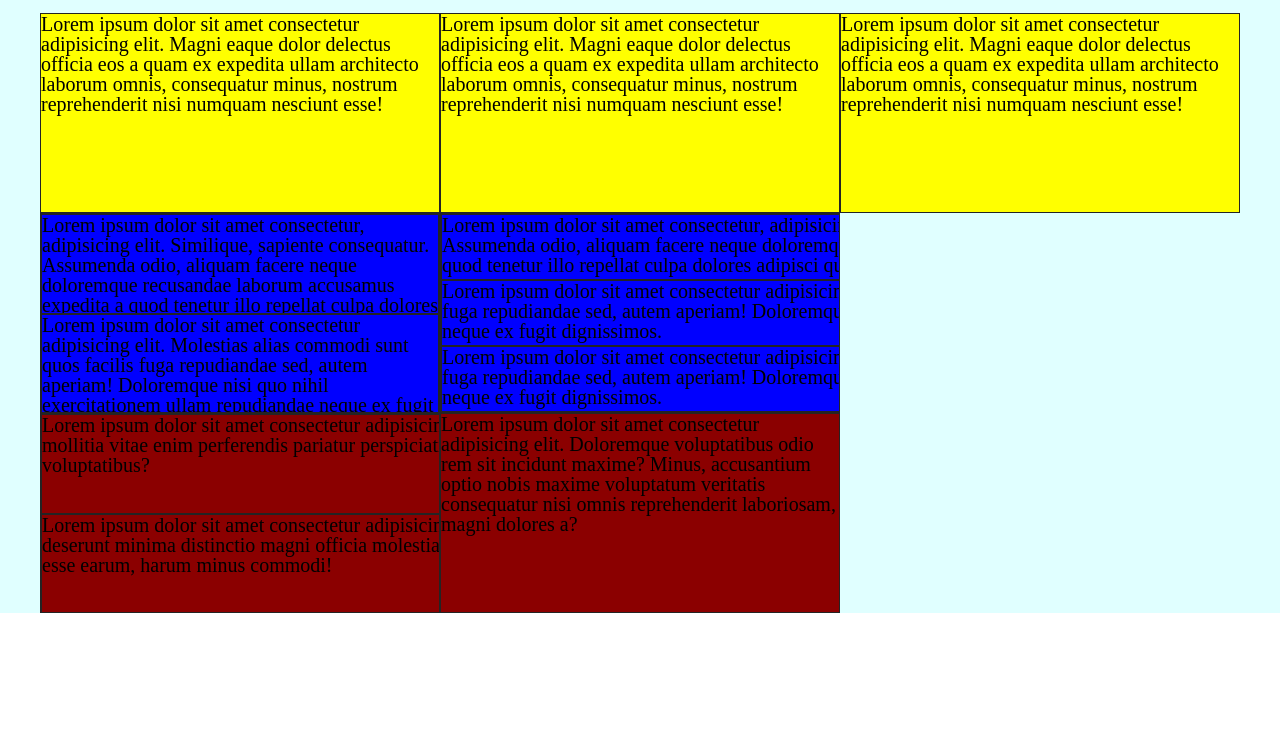
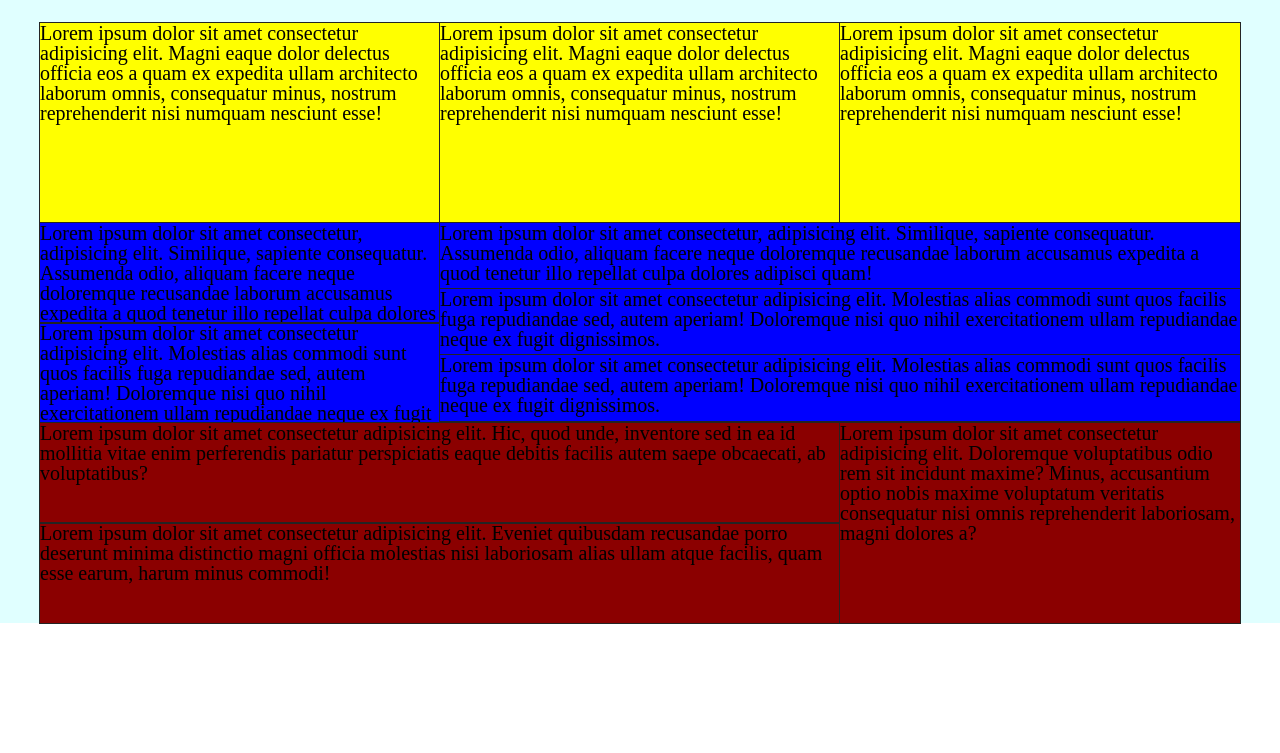
Before and after one commit to Egor313/Floats, a plain HTML site: page index.html in a window 1280 px wide. Shown: the part 47-800 px from the top of the page. Drawn offline with Linux system fonts and the light colour scheme.

Commit message:
fixed last bugs

```diff
--- a/css/style.css
+++ b/css/style.css
@@ -15,8 +15,9 @@
 .header a {
     color: inherit;
     text-decoration: none;
-    font-size: 20px;
+    font-size: 30px;
     font-weight: 700;
+
 }
 
 /* _____________________________________________ */
@@ -41,9 +42,10 @@
     height: 200px;
     vertical-align: top;
     overflow: hidden;
-    border: 1px solid #242424;
+    outline: 1px solid #242424;
     font-size: 20px;
     background: yellow;
+
 
 }
 
@@ -51,7 +53,7 @@
     height: 100px;
     vertical-align: top;
     overflow: hidden;
-    border: 1px solid #242424;
+    outline: 1px solid #242424;
     font-size: 20px;
     background: blue;
 }
@@ -59,17 +61,17 @@
 
  .child > .child-second {
     display: inline-block;
-    height: 66px;
-    border: 1px solid #242424;
+    outline: 1px solid #242424;
     font-size: 20px;
     background: blue;
+    height: 66px;
 }
 
 .child-3 {
-
+    height: 100px;
     vertical-align: top;
     overflow: hidden;
-    border: 1px solid #242424;
+    outline: 1px solid #242424;
     font-size: 20px;
     background: darkred;
 }
@@ -79,6 +81,20 @@
     vertical-align: top;
     overflow: hidden;
 }
+
+.box-two > div + div {
+    width: 800px;
+}
+
+.third-box > div {
+    width: 800px;
+
+}
+
+.third-box > div + div {
+    width: 400px;
+}
+
 /*
 .child > .child-third {
 
--- a/index.html
+++ b/index.html
@@ -35,7 +35,7 @@
           </div>
         </div>
 
-        <div class="parent">
+        <div class="parent box-two">
           <div class="child">
             <div class="child-2">
               Lorem ipsum dolor sit amet consectetur, adipisicing elit.
@@ -53,21 +53,21 @@
           </div>
 
           <div class="child">
-            <div class="child-second" style="height: 66px; width: 800px;">
+            <div class="child-second">
               Lorem ipsum dolor sit amet consectetur, adipisicing elit.
               Similique, sapiente consequatur. Assumenda odio, aliquam facere
               neque doloremque recusandae laborum accusamus expedita a quod
               tenetur illo repellat culpa dolores adipisci quam!
             </div>
 
-            <div class="child-second" style="height: 66px; width: 800px;">
+            <div class="child-second">
               Lorem ipsum dolor sit amet consectetur adipisicing elit. Molestias
               alias commodi sunt quos facilis fuga repudiandae sed, autem
               aperiam! Doloremque nisi quo nihil exercitationem ullam
               repudiandae neque ex fugit dignissimos.
             </div>
 
-            <div class="child-second" style="height: 66px; width: 800px;">
+            <div class="child-second">
               Lorem ipsum dolor sit amet consectetur adipisicing elit. Molestias
               alias commodi sunt quos facilis fuga repudiandae sed, autem
               aperiam! Doloremque nisi quo nihil exercitationem ullam
@@ -76,16 +76,16 @@
           </div>
         </div>
 
-        <div class="parent">
+        <div class="parent third-box">
           <div class="child">
-            <div class="child-3" style="height: 100px; width: 800px;">
+            <div class="child-3">
               Lorem ipsum dolor sit amet consectetur adipisicing elit. Hic, quod
               unde, inventore sed in ea id mollitia vitae enim perferendis
               pariatur perspiciatis eaque debitis facilis autem saepe obcaecati,
               ab voluptatibus?
             </div>
 
-            <div class="child-3" style="height: 100px; width: 800px;">
+            <div class="child-3">
               Lorem ipsum dolor sit amet consectetur adipisicing elit. Eveniet
               quibusdam recusandae porro deserunt minima distinctio magni
               officia molestias nisi laboriosam alias ullam atque facilis, quam
```
